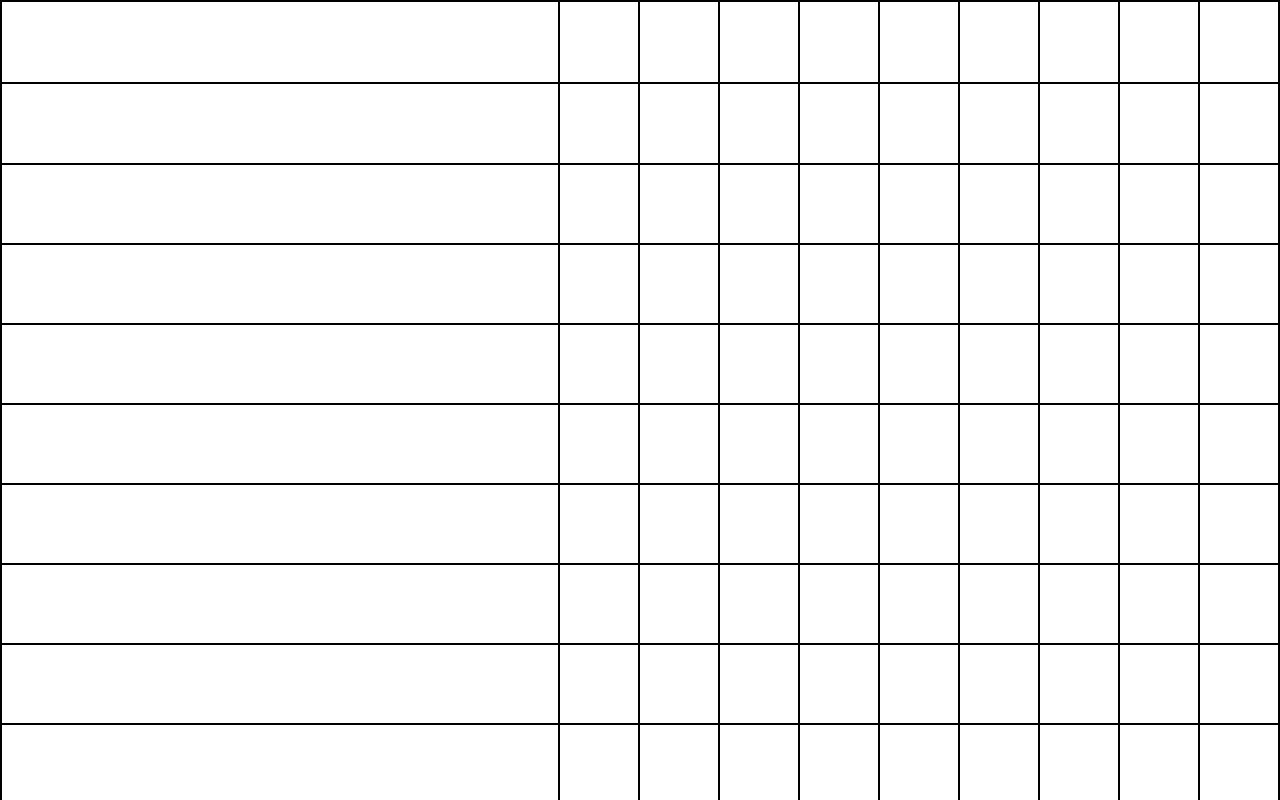
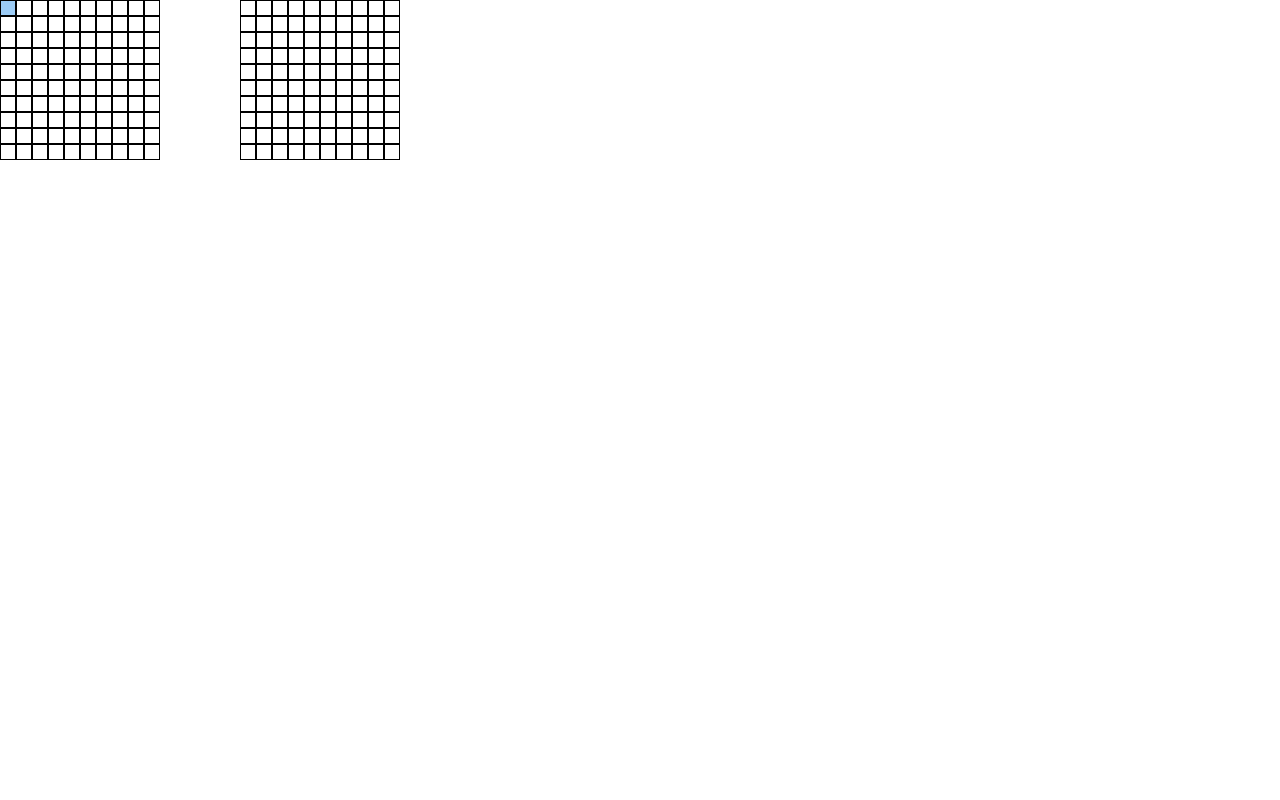
Before and after one commit to oscargmora/battleship, a website built with webpack: page src/index.html in a window 1280 px wide. Shown: the top 800 px of the page. Built offline with nearby package versions, Linux system fonts and the light colour scheme.

Commit message:
Board Styling

```diff
--- a/src/index.html
+++ b/src/index.html
@@ -6,7 +6,9 @@
         <title>Battleship</title>
     </head>
     <body>
-        <game-container id="player-one"> </game-container>
-        <game-container id="player-two"> </game-container>
+        <container>
+            <game-container id="player-one"> </game-container>
+            <game-container id="player-two"> </game-container>
+        </container>
     </body>
 </html>
--- a/src/modules/UI.js
+++ b/src/modules/UI.js
@@ -1,6 +1,5 @@
 /* eslint-disable no-plusplus */
 function displayGameBoards(player) {
-    console.log(player);
     for (let i = 0; i < player.gameBoard.array.length; i++) {
         const gameContainer = document.querySelector(
             `#player-${player.playerNumber}`
--- a/src/styles/boards-style.css
+++ b/src/styles/boards-style.css
@@ -132,25 +132,26 @@ table {
 
 /* End of Meyer Reset*/
 
-html,
-body {
-    height: 100%;
-    width: 100vw;
+container {
+    display: flex;
+    flex-direction: row;
+    gap: 5em;
 }
 
 game-container {
     display: grid;
-    grid-template-columns: 1fr repeat(9, 5em);
-    grid-template-rows: 1fr repeat(9, 5em);
+    grid-template-columns: repeat(10, 1em);
+    grid-template-rows: repeat(10, 1em);
+}
+
+div {
     border: black 1px solid;
 }
 
 .one {
-    height: 5em;
-    border: black 1px solid;
+    cursor: pointer;
 }
 
-.two {
-    height: 5em;
-    border: black 1px solid;
+.one:hover {
+    background-color: rgb(156, 204, 246);
 }
```
